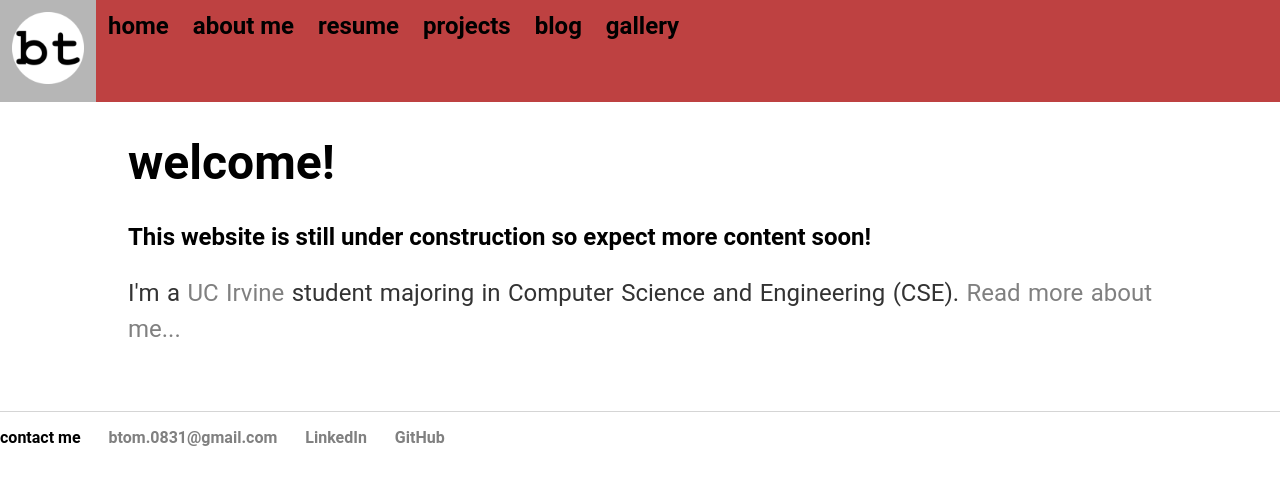
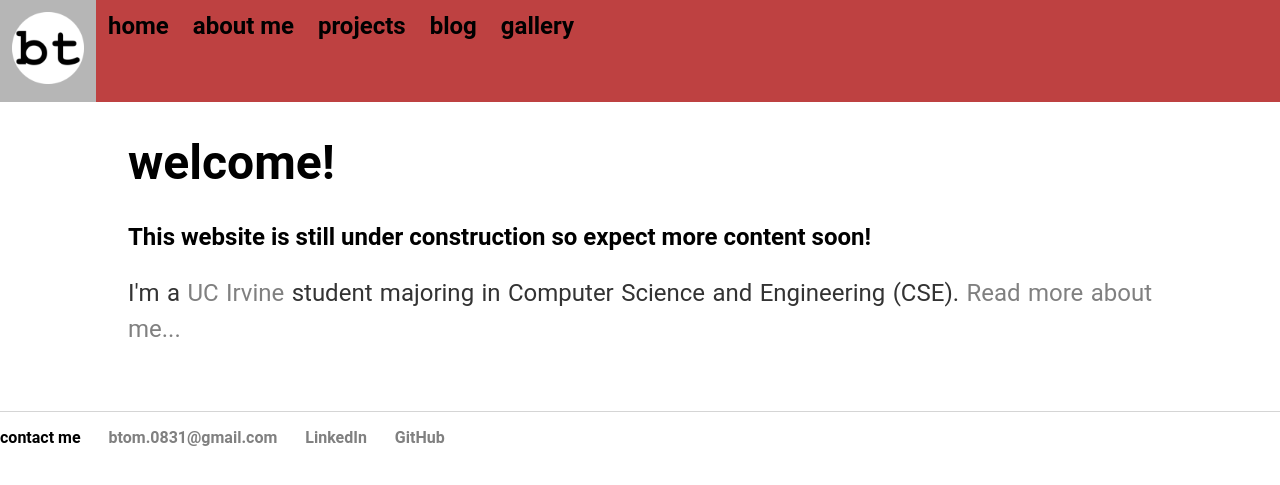
Before and after one commit to BTx123/BTx123.github.io, a Jekyll site: the page built from index.html, in a window 1280 px wide. Shown: the top 485 px of the page. Built offline with Jekyll 4.4.1, drawn with Linux system fonts in a browser that asks for light colours; nearby versions of some CDN libraries.

Commit message:
Remove resume

```diff
--- a/_layouts/default.html
+++ b/_layouts/default.html
@@ -30,7 +30,6 @@
             <li><a href="/"><img id="logo" src="/assets/img/icons/android-chrome-192x192.png" alt="bt_logo" /></a></li>
             <li><a href="/">home</a></li>
             <li><a href="/about">about me</a></li>
-            <li><a href="/resume">resume</a></li>
             <li><a href="/projects">projects</a></li>
             <li><a href="/blog">blog</a></li>
             <li><a href="/gallery">gallery</a></li>
```
